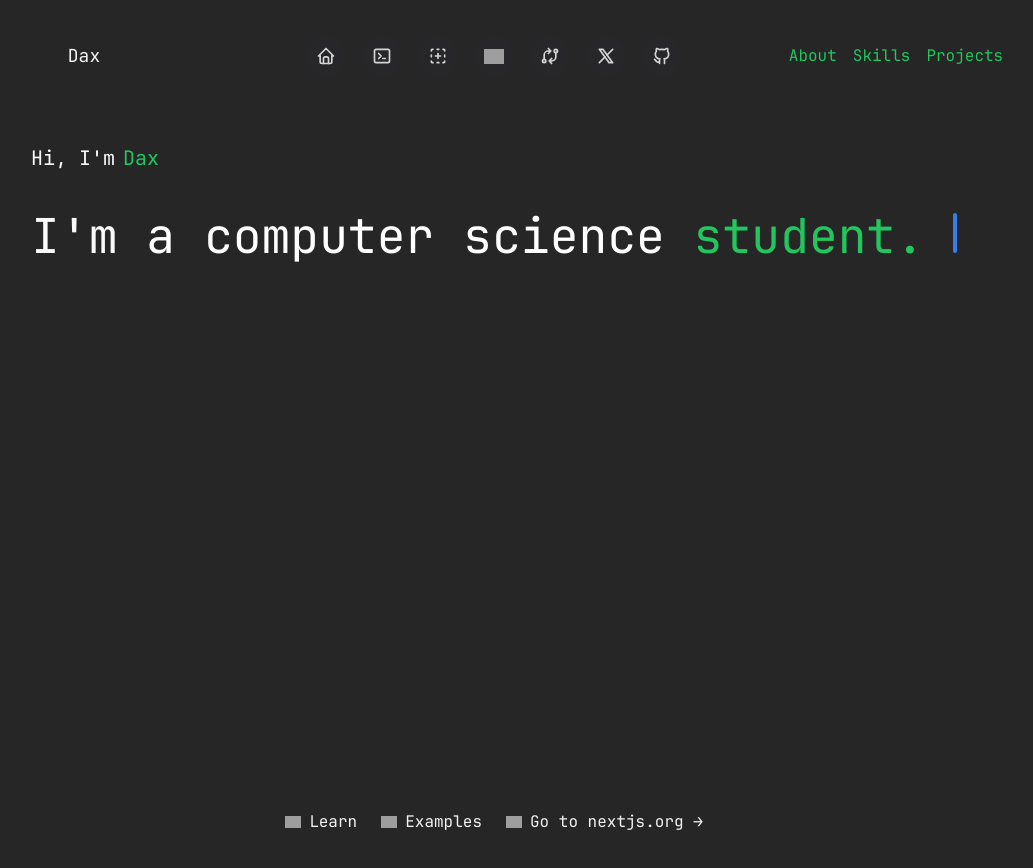
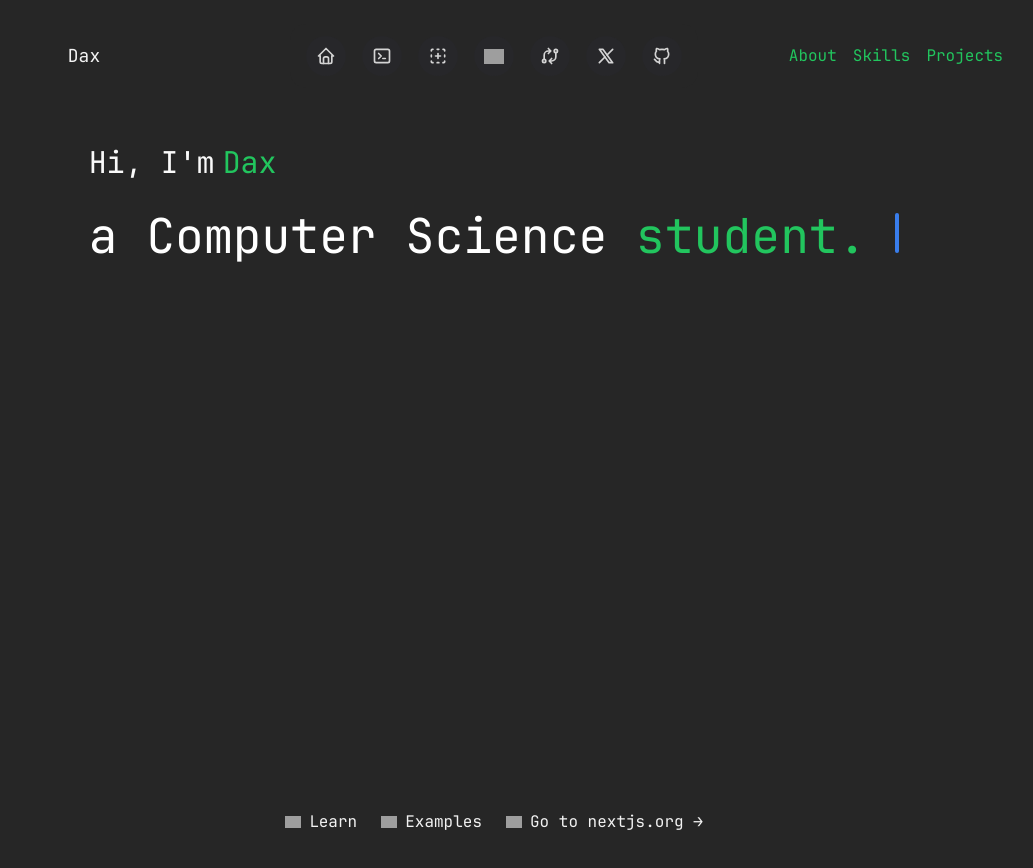
Before and after one commit to Dax2405/dax-web, a Next.js app: page / in a window 1280 px wide. Shown: the top 868 px of the page, without its empty margins (146-1179 px from the left). Built offline with nearby package versions, Linux system fonts and the light colour scheme; grey boxes are pictures that could not be loaded.

Commit message:
Change text and size

```diff
--- a/app/components/typer.tsx
+++ b/app/components/typer.tsx
@@ -4,17 +4,13 @@ import { TypewriterEffect } from "@/components/ui/typewriter-effect";
 export function Typer() {
   const words = [
     {
-      text: "I'm",
-      className: "dark:text-accent-foreground",
-    },
-    {
       text: "a",
     },
     {
-      text: "computer",
+      text: "Computer",
     },
     {
-      text: "science",
+      text: "Science",
     },
     {
       text: "student.",
@@ -23,8 +19,10 @@ export function Typer() {
   ];
   return (
     <div className="flex flex-col items-start justify-center h-[40rem] ">
-      <div className="flex justify-center text-xl">
-        <p className=" text-accent-foreground mb-10">Hi, I&apos;m </p>
+      <div className="flex justify-center text-3xl ">
+        <p className=" text-accent-foreground lg:mb-8 md:mb-7 sm:mb-4">
+          Hi, I&apos;m{" "}
+        </p>
         <h1 className="ml-2 font-bold dark:text-primary"> Dax</h1>
       </div>
       <TypewriterEffect words={words} />
```
